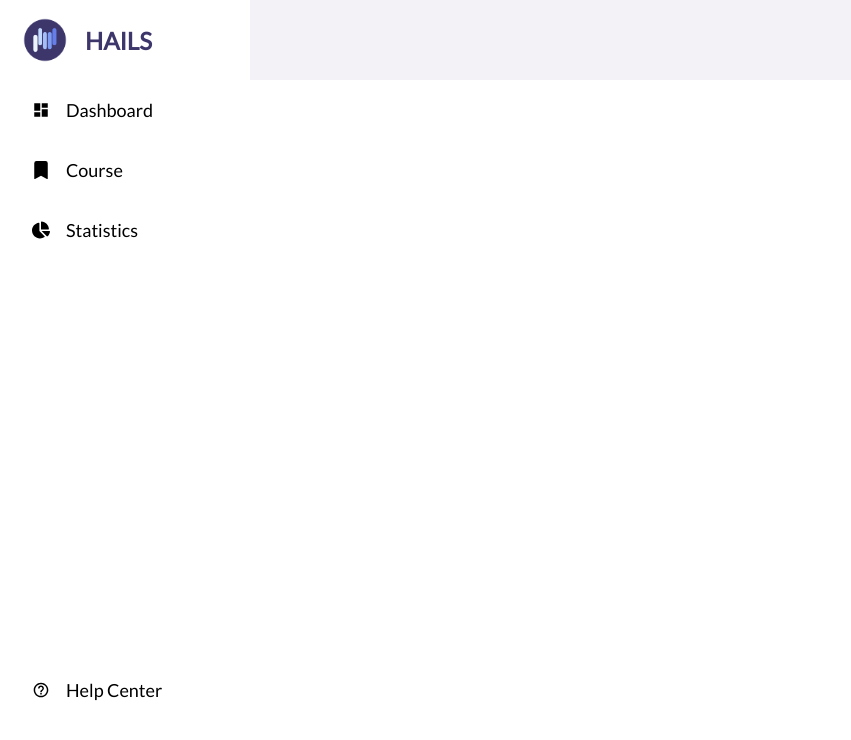
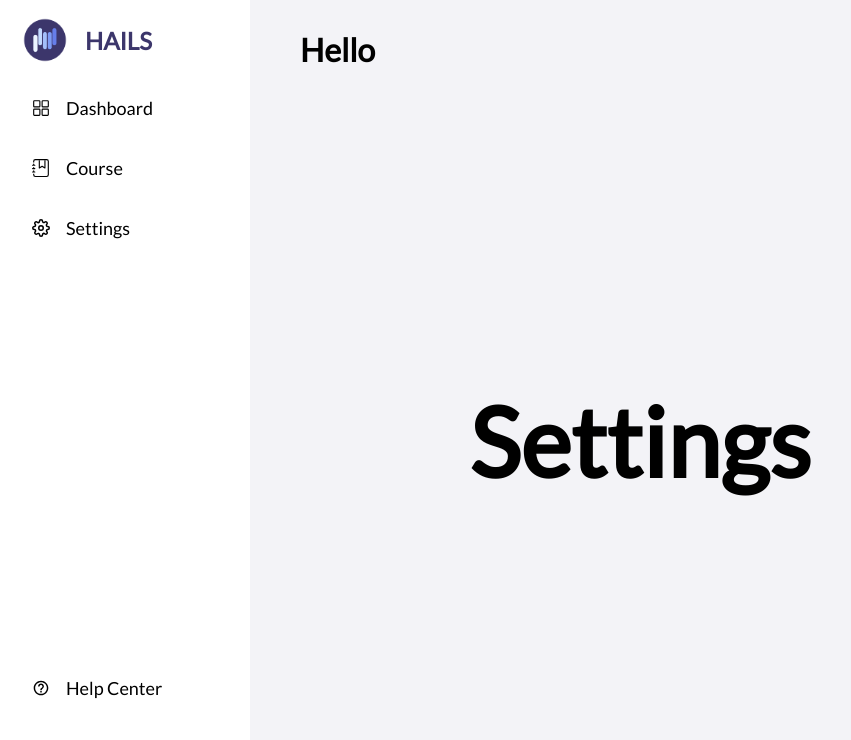
Before and after one commit to geromeandrew/HAILS, a React (Create React App) app in the folder frontend/: page /settings in a window 1280 px wide. Shown: the top 740 px of the page, without its empty margins (0-851 px from the left). Built offline with nearby package versions, Linux system fonts and the light colour scheme.

Commit message:
updated navbar and change statistics to settings
change icons & hovering color and border-radius. change statistics to settings

```diff
--- a/frontend/src/App.css
+++ b/frontend/src/App.css
@@ -7,7 +7,7 @@
   font-family: 'Lato', sans-serif;
 }
 
-.dashboard, .course, .statistics, .help_center {
+.dashboard, .course, .settings, .help_center {
   display: flex;
   height: 90vh;
   align-items: center;
--- a/frontend/src/App.js
+++ b/frontend/src/App.js
@@ -4,7 +4,7 @@ import Navbar from './components/Navbar';
 import { BrowserRouter as Router, Routes, Route } from 'react-router-dom';
 import Dashboard from './pages/Dashboard';
 import Course from './pages/Course';
-import Statistics from './pages/Statistics';
+import Settings from './pages/Settings';
 import HelpCenter from './pages/HelpCenter';
 
 function App() {
@@ -15,7 +15,7 @@ function App() {
         <Routes>
           <Route path='/' exact element={<Dashboard/>} />
           <Route path='/course' element={<Course/>} />
-          <Route path='/statistics' element={<Statistics/>} />
+          <Route path='/settings' element={<Settings/>} />
           <Route path='/help_center' element={<HelpCenter/>} />
         </Routes>
       </Router>
--- a/frontend/src/components/Navbar.css
+++ b/frontend/src/components/Navbar.css
@@ -3,7 +3,12 @@
     height: 80px;
     display: flex;
     justify-content: flex-start;
-    align-items: center;
+}
+
+.navbar-name {
+    position: fixed;
+    left: 300px;
+    top: 30px;
 }
 
 .menu-bars {
@@ -33,7 +38,7 @@
     display: flex;
     justify-content: flex-start;
     align-items: center;
-    padding: 8px 0px 8px 16px;
+    padding: 4px 30px 8px 16px;
     list-style: none;
     height: 60px;
 }
@@ -42,7 +47,7 @@
     display: flex;
     justify-content: flex-start;
     align-items: center;
-    padding: 8px 0px 8px 16px;
+    padding: 4px 30px 8px 16px;
     list-style: none;
     height: 60px;
     position: relative;
@@ -74,11 +79,15 @@
 }
 
 .nav-text a:hover {
-    background-color: #1a83ff;
+    background-color: #C3DAFE;
+    border-radius: 10px;
+
+
 }
 
 .nav-text-hc a:hover {
-    background-color: #1a83ff;
+    background-color: #C3DAFE;
+    border-radius: 10px;
 }
 
 .nav-menu-items {
--- a/frontend/src/components/Navbar.js
+++ b/frontend/src/components/Navbar.js
@@ -16,7 +16,7 @@ function Navbar() {
     <div>
     <IconContext.Provider value={{color: '#000000'}}>
         <div className="navbar">
-
+            <h1 className='navbar-name'>Hello</h1>
         </div>
         <nav className={sidebar ? 'nav-menu active' : 'nav-menu'}>
             <ul className='nav-menu-items'>
--- a/frontend/src/components/SidebarData.js
+++ b/frontend/src/components/SidebarData.js
@@ -1,27 +1,29 @@
 import React from 'react';
-import * as FaIcons from "react-icons/fa";
+//import * as FaIcons from "react-icons/fa";
 //import * as AiIcons from "react-icons/ai";
-import * as MdIcons from "react-icons/md";
+//import * as MdIcons from "react-icons/md";
 import * as BsIcons from "react-icons/bs";
+import * as IoIcons5 from "react-icons/io5";
 import * as IoIcons from "react-icons/io";
+import * as FiIcons from "react-icons/fi";
 
 export const SidebarData = [
     {
         title: 'Dashboard',
         path: '/',
-        icon: <MdIcons.MdDashboard/>,
+        icon: <IoIcons5.IoGridOutline/>,
         cName: 'nav-text'
     },
     {
         title: 'Course',
         path: '/course',
-        icon: <BsIcons.BsFillBookmarkFill/>,
+        icon: <BsIcons.BsJournalBookmark/>,
         cName: 'nav-text'
     },
     {
-        title: 'Statistics',
-        path: '/statistics',
-        icon: <FaIcons.FaChartPie/>,
+        title: 'Settings',
+        path: '/settings',
+        icon: <FiIcons.FiSettings/>,
         cName: 'nav-text'
     },
     {
--- a/frontend/src/pages/Statistics.js
+++ b/frontend/src/pages/Settings.js
@@ -2,8 +2,8 @@ import React from 'react'
 
 function Statistics() {
   return (
-    <div className='statistics'>
-        <h1>Statistics</h1>
+    <div className='settings'>
+        <h1>Settings</h1>
     </div>
   )
 }
```
